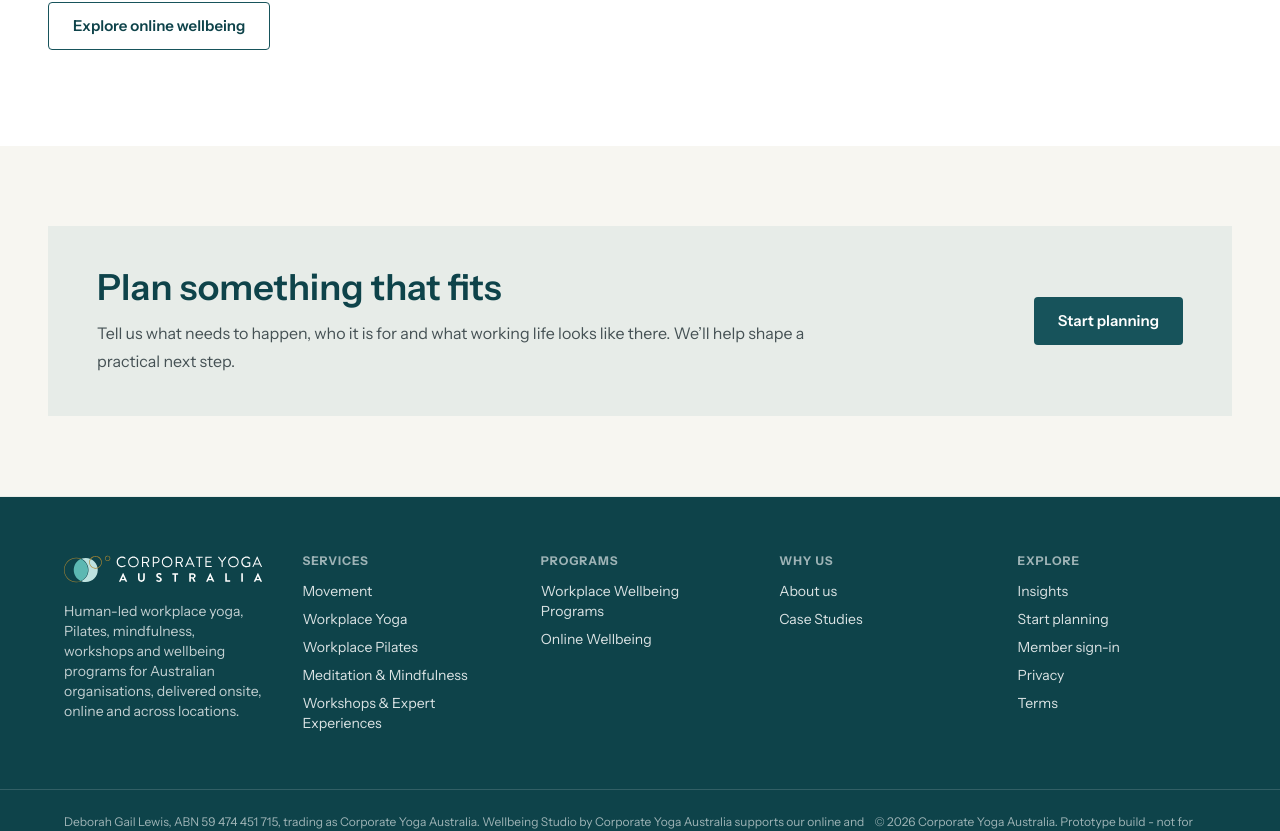
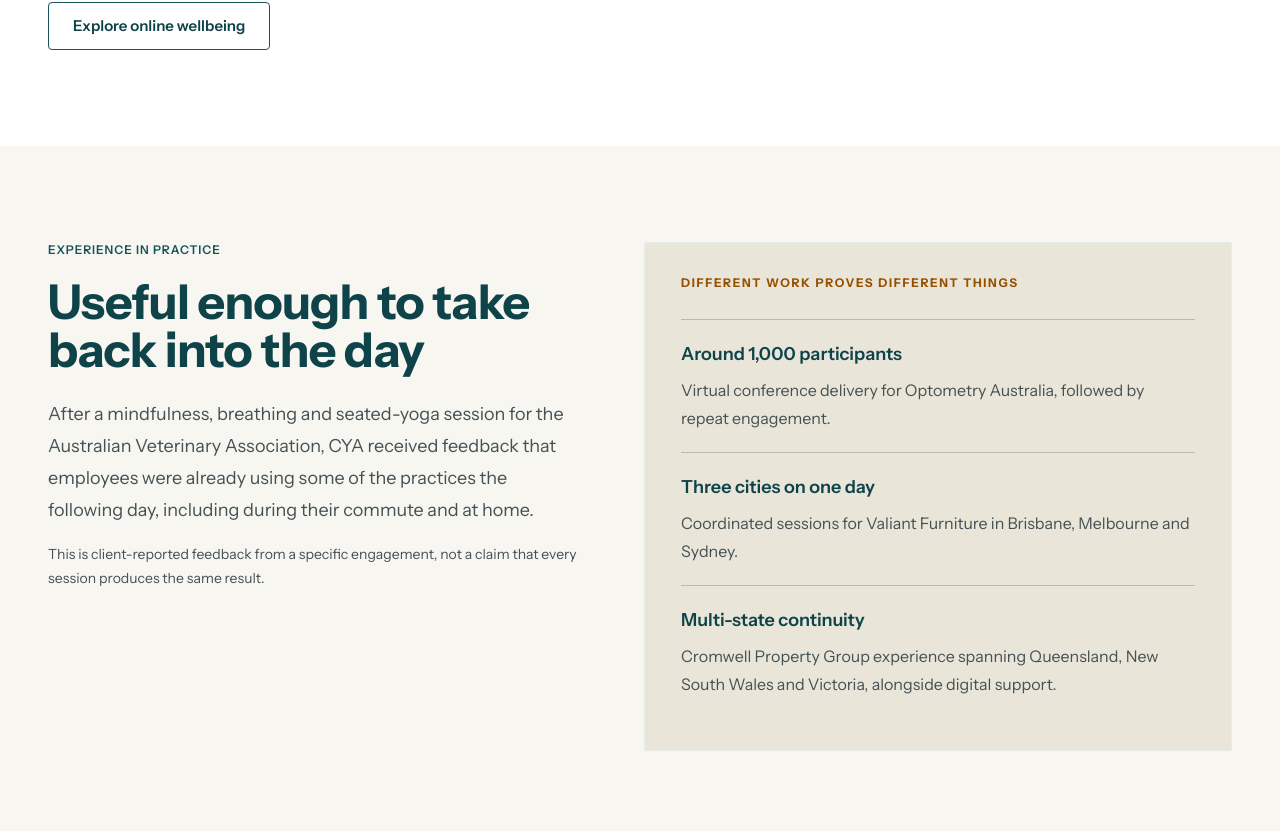
Before and after one commit to glennhammond/cya-website-prototype, a Next.js app: page / in a window 1280 px wide. Shown: the part 4395-5226 px from the top of the page. Built offline with nearby package versions, Linux system fonts and the light colour scheme.

Commit message:
add contextual homepage evidence

```diff
--- a/app/page.tsx
+++ b/app/page.tsx
@@ -29,14 +29,7 @@ export default function Home() {
           <h1 className="max-w-3xl text-[clamp(3rem,4.2vw,4.5rem)] font-bold leading-[1.07] tracking-[-0.02em] text-[var(--cya-teal)] lg:col-start-1 lg:row-start-1">Work Wellness into Your Workday</h1>
           <p className="mt-7 max-w-3xl text-[clamp(1.15rem,1.6vw,1.4rem)] leading-[1.55] text-[var(--cya-body)] lg:col-start-1 lg:row-start-2">From workplace yoga and Pilates to workshops, conferences, events and ongoing wellbeing programs, we help organisations make wellbeing part of working life in ways that fit their people, context and working day.</p>
           <figure className="relative mt-10 aspect-[3/2] overflow-hidden border border-[var(--cya-divider)] bg-white lg:col-start-2 lg:row-start-1 lg:row-span-3 lg:mt-0 lg:self-start">
-            <Image
-              src="/images/selected/cya-home-hero-debby-workplace-movement.jpg"
-              alt="A Corporate Yoga Australia facilitator leads an approachable movement session with a workplace participant."
-              fill
-              priority
-              sizes="(min-width: 1536px) 672px, (min-width: 1280px) 46vw, (min-width: 1024px) 44vw, 100vw"
-              className="object-cover object-[center_52%]"
-            />
+            <Image src="/images/selected/cya-home-hero-debby-workplace-movement.jpg" alt="A Corporate Yoga Australia facilitator leads an approachable movement session with a workplace participant." fill priority sizes="(min-width: 1536px) 672px, (min-width: 1280px) 46vw, (min-width: 1024px) 44vw, 100vw" className="object-cover object-[center_52%]" />
           </figure>
           <div className="mt-8 flex flex-col gap-3 sm:flex-row lg:col-start-1 lg:row-start-3">
             <ProductionAction href="/contact">Start planning</ProductionAction>
@@ -93,19 +86,30 @@ export default function Home() {
             <ProductionKicker>Wellbeing Studio by Corporate Yoga Australia</ProductionKicker>
             <h2 className="mt-5 max-w-3xl text-4xl font-bold tracking-[-0.015em] lg:text-5xl">Useful wellbeing support between live moments</h2>
             <p className="mt-5 max-w-3xl text-lg leading-8 text-[var(--cya-body)]">As part of ongoing support, Wellbeing Studio gives people practical actions, live connection and useful wellbeing resources they can return to across the working week. It extends the CYA relationship rather than replacing the human experience.</p>
-            <div className="mt-8">
-              <ProductionAction href="/online-wellbeing" style="secondary">Explore online wellbeing</ProductionAction>
-            </div>
+            <div className="mt-8"><ProductionAction href="/online-wellbeing" style="secondary">Explore online wellbeing</ProductionAction></div>
           </div>
           <figure className="relative aspect-[2048/970] overflow-hidden border border-[var(--cya-divider)] bg-[var(--cya-surface-page)]">
-            <Image
-              src="/images/selected/wellbeing-studio-placeholder.png"
-              alt="Wellbeing Studio interface showing options for different moments in the working day."
-              fill
-              sizes="(min-width: 1024px) 54vw, 100vw"
-              className="object-contain"
-            />
+            <Image src="/images/selected/wellbeing-studio-placeholder.png" alt="Wellbeing Studio interface showing options for different moments in the working day." fill sizes="(min-width: 1024px) 54vw, 100vw" className="object-contain" />
           </figure>
+        </ProductionContainer>
+      </section>
+
+      <section className="bg-[var(--cya-surface-page)] py-20 lg:py-24">
+        <ProductionContainer className="grid gap-10 lg:grid-cols-[minmax(0,0.95fr)_minmax(0,1.05fr)] lg:items-start lg:gap-16">
+          <div>
+            <ProductionKicker>Experience in practice</ProductionKicker>
+            <h2 className="mt-5 max-w-3xl text-4xl font-bold tracking-[-0.015em] lg:text-5xl">Useful enough to take back into the day</h2>
+            <p className="mt-6 max-w-3xl text-lg leading-8 text-[var(--cya-body)]">After a mindfulness, breathing and seated-yoga session for the Australian Veterinary Association, CYA received feedback that employees were already using some of the practices the following day, including during their commute and at home.</p>
+            <p className="mt-4 max-w-3xl text-sm leading-6 text-[var(--cya-body)]">This is client-reported feedback from a specific engagement, not a claim that every session produces the same result.</p>
+          </div>
+          <div className="border border-[var(--cya-divider)] bg-[var(--cya-surface-warm)] px-7 py-8 sm:px-9">
+            <p className="text-xs font-bold uppercase tracking-[0.14em] text-[var(--cya-ochre-ink)]">Different work proves different things</p>
+            <dl className="mt-7 border-t border-[var(--cya-mid-neutral)]/50">
+              <div className="border-b border-[var(--cya-mid-neutral)]/50 py-5"><dt className="text-lg font-semibold text-[var(--cya-teal-dark)]">Around 1,000 participants</dt><dd className="mt-2 leading-7 text-[var(--cya-body)]">Virtual conference delivery for Optometry Australia, followed by repeat engagement.</dd></div>
+              <div className="border-b border-[var(--cya-mid-neutral)]/50 py-5"><dt className="text-lg font-semibold text-[var(--cya-teal-dark)]">Three cities on one day</dt><dd className="mt-2 leading-7 text-[var(--cya-body)]">Coordinated sessions for Valiant Furniture in Brisbane, Melbourne and Sydney.</dd></div>
+              <div className="py-5"><dt className="text-lg font-semibold text-[var(--cya-teal-dark)]">Multi-state continuity</dt><dd className="mt-2 leading-7 text-[var(--cya-body)]">Cromwell Property Group experience spanning Queensland, New South Wales and Victoria, alongside digital support.</dd></div>
+            </dl>
+          </div>
         </ProductionContainer>
       </section>
 
```
